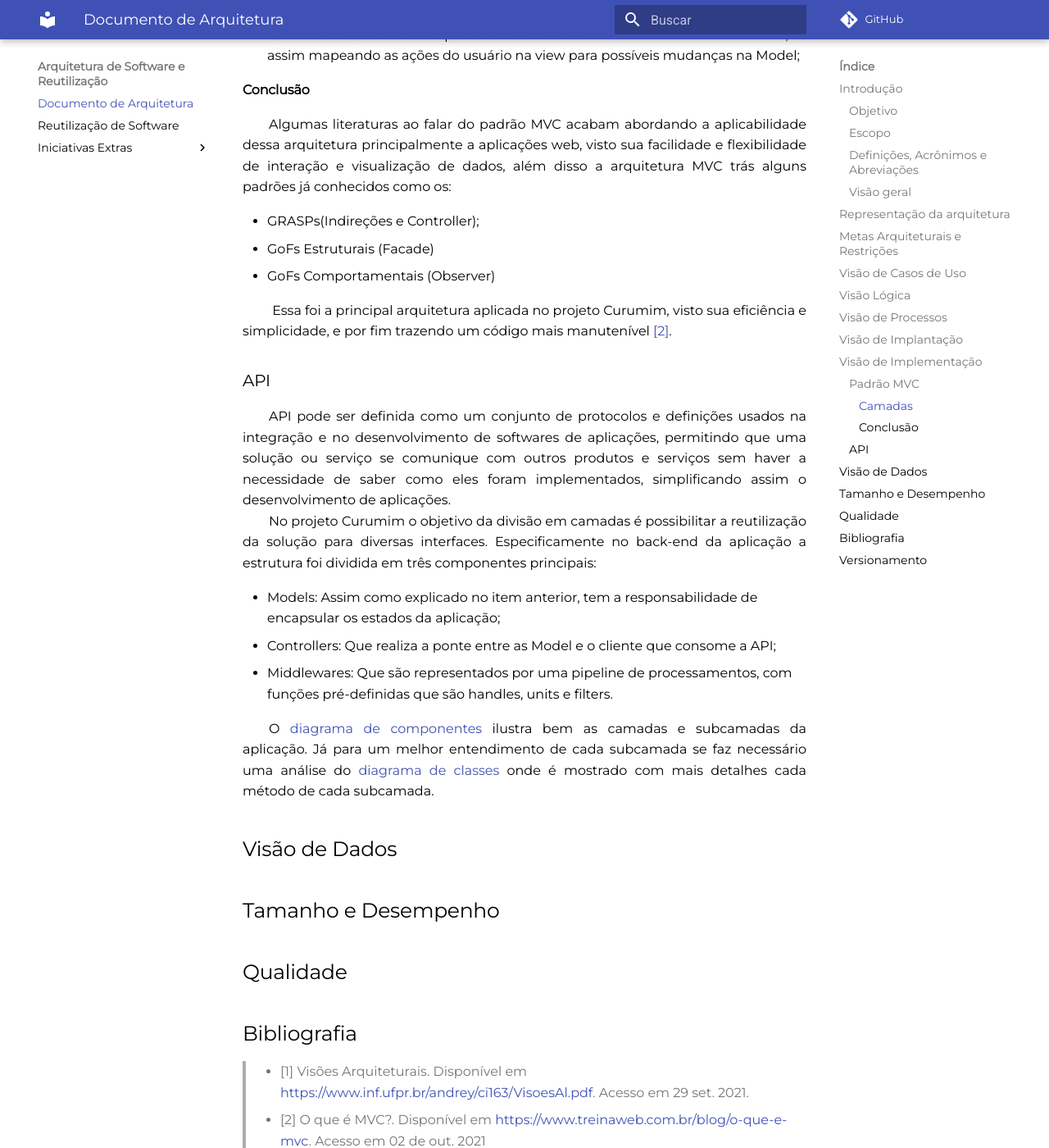
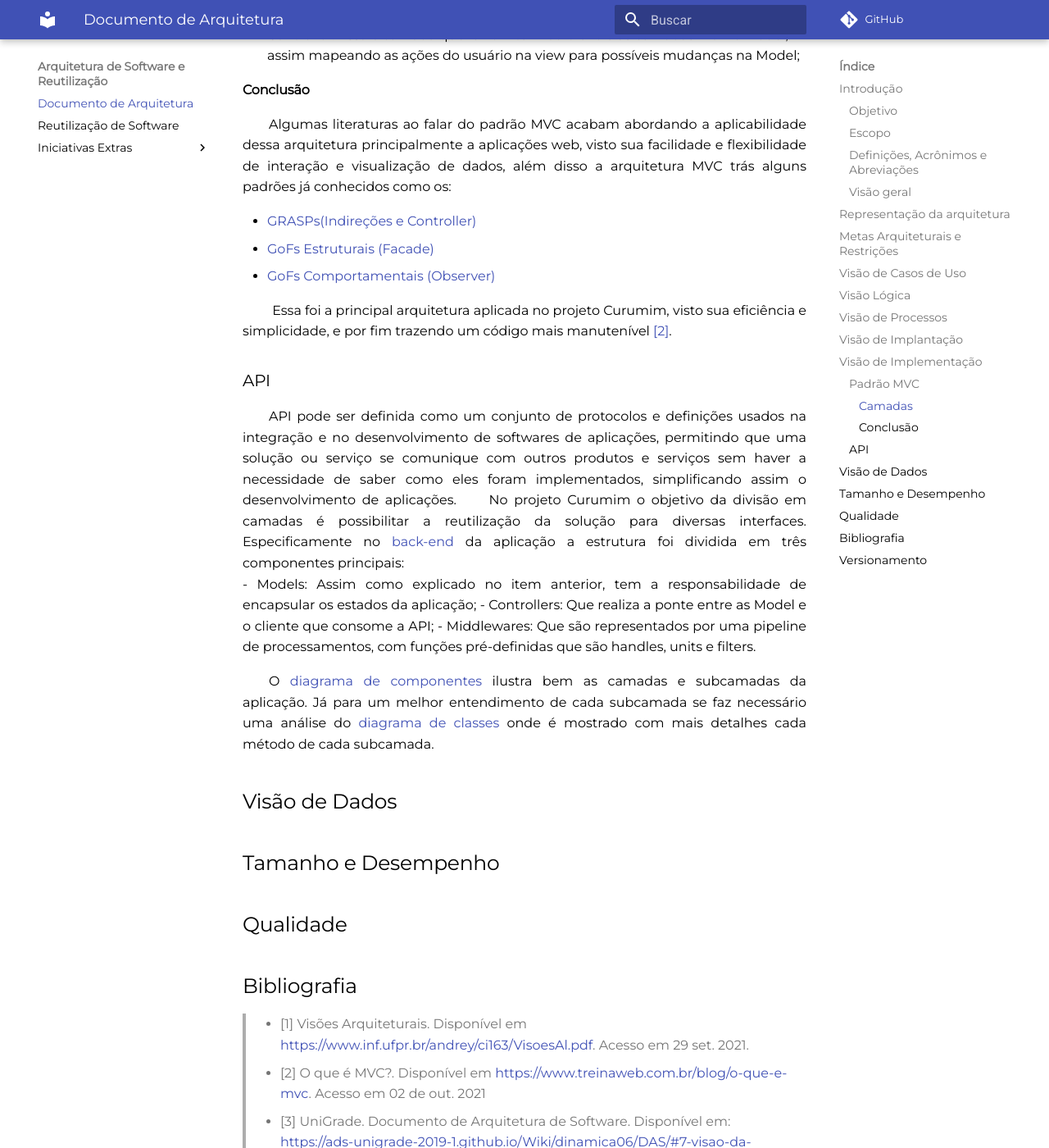
Before and after one commit to UnBArqDsw2021-1/2021.1_G6_Curumim, an MkDocs documentation site: the page built from docs/arquitetura-reutilizacao/arquitetura.md, in a window 1280 px wide and 1400 px high, scrolled down 2871 px. Shown: the whole window at 82% size. Built offline with MkDocs 1.6.1 and Material for MkDocs 9.7.7, drawn with Linux system fonts in a browser that asks for light colours; comment, search, counter and statistics services are not loaded; some of the changed lines change nothing that is shown.

Commit message:
doc(#196) Adicionando hyperlinks

```diff
--- a/docs/arquitetura-reutilizacao/arquitetura.md
+++ b/docs/arquitetura-reutilizacao/arquitetura.md
@@ -64,16 +64,15 @@
 #### Conclusão
 &emsp;&emsp;Algumas literaturas ao falar do padrão MVC acabam abordando a aplicabilidade dessa arquitetura principalmente a aplicações web, visto sua facilidade e flexibilidade de interação e visualização de dados, além disso a arquitetura MVC trás alguns padrões já conhecidos como os:
 
-- GRASPs(Indireções e Controller);
-- GoFs Estruturais (Facade)
-- GoFs Comportamentais (Observer)
+* [GRASPs(Indireções e Controller)](../padroes-de-projeto/grasp.md)
+* [GoFs Estruturais (Facade)](../padroes-de-projeto/gofs-estruturais.md)
+* [GoFs Comportamentais (Observer)](../padroes-de-projeto/gofs-comportamentais.md)
 
 &emsp;&emsp; Essa foi a principal arquitetura aplicada no projeto Curumim, visto sua eficiência e simplicidade, e por fim trazendo um código mais manutenível [[2]](#bibliografia).
 
 ### API
-&emsp;&emsp;API pode ser definida como um conjunto de protocolos e definições usados na integração e no desenvolvimento de softwares de aplicações, permitindo que uma solução ou serviço se comunique com outros produtos e serviços sem haver a necessidade de saber como eles foram implementados, simplificando assim o desenvolvimento de aplicações.<br>
-&emsp;&emsp;No projeto Curumim o objetivo da divisão em camadas é possibilitar a reutilização da solução para diversas interfaces. Especificamente no back-end da aplicação a estrutura foi dividida em três componentes principais:
-
+&emsp;&emsp;API pode ser definida como um conjunto de protocolos e definições usados na integração e no desenvolvimento de softwares de aplicações, permitindo que uma solução ou serviço se comunique com outros produtos e serviços sem haver a necessidade de saber como eles foram implementados, simplificando assim o desenvolvimento de aplicações.
+&emsp;&emsp;No projeto Curumim o objetivo da divisão em camadas é possibilitar a reutilização da solução para diversas interfaces. Especificamente no [back-end](https://github.com/UnBArqDsw2021-1/2021.1_G6_Curumim_Back-end) da aplicação a estrutura foi dividida em três componentes principais:<br>
 - Models: Assim como explicado no item anterior, tem a responsabilidade de encapsular os estados da aplicação;
 - Controllers: Que realiza a ponte entre as Model e o cliente que consome a API;
 - Middlewares: Que são representados por uma pipeline de processamentos, com funções pré-definidas que são handles, units e filters.
```
